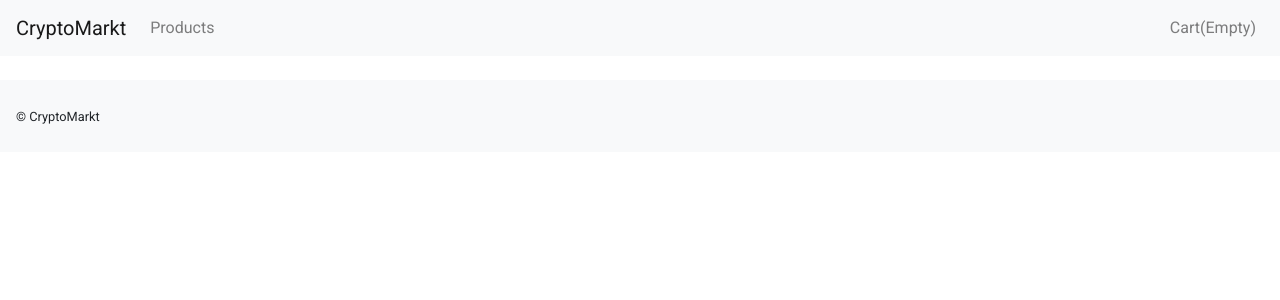
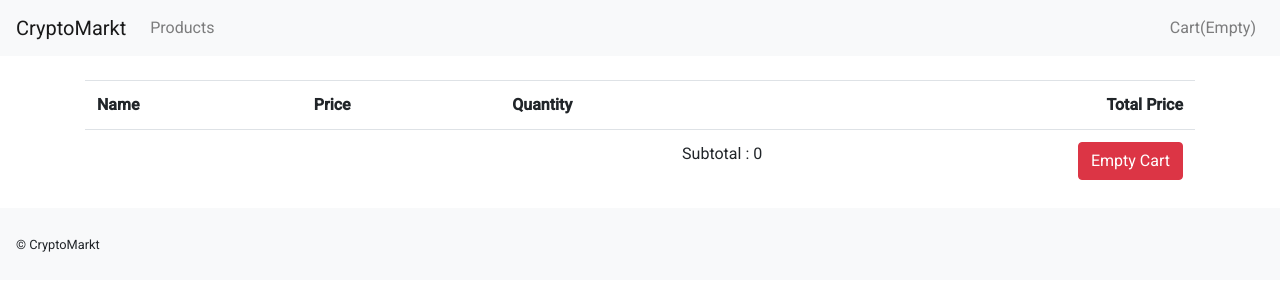
Before and after one commit to WarmBeer/nanostore, an Angular app: page /cart in a window 1280 px wide. Shown: the top 300 px of the page. Built offline with nearby package versions, Linux system fonts and the light colour scheme.

Commit message:
Improved cart list

```diff
--- a/src/app/components/top-bar/top-bar.component.html
+++ b/src/app/components/top-bar/top-bar.component.html
@@ -14,7 +14,7 @@
 
     <ul class="navbar-nav ml-auto">
       <li class="nav-item">
-        <a class="nav-link" routerLink="/cart">Cart({{ items.length || 'Empty' }})</a>
+        <a class="nav-link" routerLink="/cart">Cart({{ cartService.items.length || 'Empty' }})</a>
       </li>
     </ul>
   </div>
--- a/src/app/components/top-bar/top-bar.component.ts
+++ b/src/app/components/top-bar/top-bar.component.ts
@@ -9,12 +9,8 @@ import {CartService} from '../../services/cart/cart.service';
 })
 export class TopBarComponent implements OnInit {
 
-  constructor(private cartService: CartService) { }
+  constructor(public cartService: CartService) { }
 
   ngOnInit(): void {
   }
-
-  public get items(): Product[] {
-    return this.cartService.getItems();
-  }
 }
--- a/src/app/components/views/cart-page/cart-page.component.html
+++ b/src/app/components/views/cart-page/cart-page.component.html
@@ -1,11 +1,30 @@
 <section class="mt-4">
   <div class="container">
-    <div class="row" *ngFor="let product of items; index as i;">
-      <div class="p-4">
-        <h6>{{ product.name }}</h6>
-        <h6 class="subtitle">by Wisdom</h6>
-        <h5 class="font-medium m-b-30">{{product.price}}</h5>
-      </div>
-    </div>
+    <table class="table shop-table" *ngIf="cartService.items">
+      <tr>
+        <th class="b-0">Name</th>
+        <th class="b-0">Price</th>
+        <th class="b-0">Quantity</th>
+        <th class="b-0 text-right">Total Price</th>
+      </tr>
+      <tr *ngFor="let item of cartService.uniqueItems; let i = index">
+        <td>{{ item.getProduct().name }}</td>
+        <td>{{ item.getProduct().price | currency:'EUR':'symbol': '1.2-2' }}</td>
+        <td>
+          <button class="btn btn-primary btn-sm" (click)="cartService.removeFromCart(item.getFirstIndexInCart())">-</button>
+          {{ item.getQuantity() }}
+          <button class="btn btn-primary btn-sm" (click)="cartService.addToCart(item.getProduct())">+</button>
+        </td>
+        <td class="text-right">
+          <span class="b-0">{{ item.getProduct().price * item.getQuantity() | currency:'EUR':'symbol': '1.2-2' }}</span>
+        </td>
+      </tr>
+      <tr>
+        <td colspan="3" align="right">Subtotal : 0</td>
+        <td colspan="4" align="right">
+          <button class="btn btn-danger" (click)="cartService.clearCart()">Empty Cart</button>
+        </td>
+      </tr>
+    </table>
   </div>
 </section>
--- a/src/app/components/views/cart-page/cart-page.component.ts
+++ b/src/app/components/views/cart-page/cart-page.component.ts
@@ -9,12 +9,8 @@ import {Product} from '../../../models/product';
 })
 export class CartPageComponent implements OnInit {
 
-  constructor(private cartService: CartService) { }
+  constructor(public cartService: CartService) { }
 
   ngOnInit(): void {
   }
-
-  public get items(): Product[] {
-    return this.cartService.getItems();
-  }
 }
--- a/src/app/components/views/product-page/product/product.component.html
+++ b/src/app/components/views/product-page/product/product.component.html
@@ -3,7 +3,7 @@
   <img class="card-img-top" src="{{ product.image }}" alt="Card image cap">
   <div class="card-body">
     <h5 class="card-title">{{ product.name }}</h5>
-    <p class="" style="color: rgb(2, 192, 118)">€{{ product.price }}</p>
+    <p class="" style="color: rgb(2, 192, 118)">{{ product.price | currency:'EUR':'symbol': '1.2-2' }}</p>
     <p class="card-text">{{ product.description }}</p>
     <button type="button" class="btn btn-outline-success float-right" style="width: 100%" (click)="addToCart(product)">Add to cart</button>
   </div>
--- /dev/null
+++ b/src/app/models/cartItem.ts
@@ -0,0 +1,29 @@
+import {Product} from './product';
+
+export class CartItem {
+  private product: Product;
+  private firstIndexInCart: number;
+  private quantity: number;
+
+  constructor(product: Product, index: number) {
+    this.product = product;
+    this.firstIndexInCart = index;
+    this.quantity = 1;
+  }
+
+  public getProduct(): Product {
+    return this.product;
+  }
+
+  public getFirstIndexInCart(): number {
+    return this.firstIndexInCart;
+  }
+
+  public getQuantity(): number {
+    return this.quantity;
+  }
+
+  public increaseQuantityByOne(): void {
+    ++this.quantity;
+  }
+}
--- a/src/app/models/product.ts
+++ b/src/app/models/product.ts
@@ -1,5 +1,5 @@
 export class Product {
-  id: number;
+  id: string;
   name: string;
   price: number;
   description: string;
--- a/src/app/services/cart/cart.service.ts
+++ b/src/app/services/cart/cart.service.ts
@@ -1,5 +1,6 @@
 import { Injectable } from '@angular/core';
 import {Product} from '../../models/product';
+import {CartItem} from '../../models/cartItem';
 
 @Injectable({
   providedIn: 'root'
@@ -18,8 +19,34 @@ export class CartService {
     if (!this._items) { this._items = []; }
   }
 
-  public getItems(): Product[] {
+  public clearCart(): void {
+    this._items = [];
+    this.updateCart();
+  }
+
+  public get items(): Product[] {
     return this._items;
+  }
+
+  public get uniqueItems(): CartItem[] {
+    const itemIds: string[] = [];
+    const uniqueItems: CartItem[] = [];
+
+    this._items.forEach((item, index) => {
+      if (itemIds.indexOf(item.id) < 0) {
+        const cartItem = new CartItem(item, index);
+        itemIds.push(item.id);
+        uniqueItems.push(cartItem);
+      } else {
+        uniqueItems.forEach((cartItem) => {
+          if (cartItem.getProduct().id === item.id) {
+            cartItem.increaseQuantityByOne();
+          }
+        });
+      }
+    });
+
+    return uniqueItems;
   }
 
   public addToCart(product: Product): void {
@@ -28,9 +55,7 @@ export class CartService {
   }
 
   public removeFromCart(index: number): void {
-    if (index > -1) {
-      this._items.splice(index, 1);
-    }
+    this._items.splice(index, 1);
     this.updateCart();
   }
 
```
